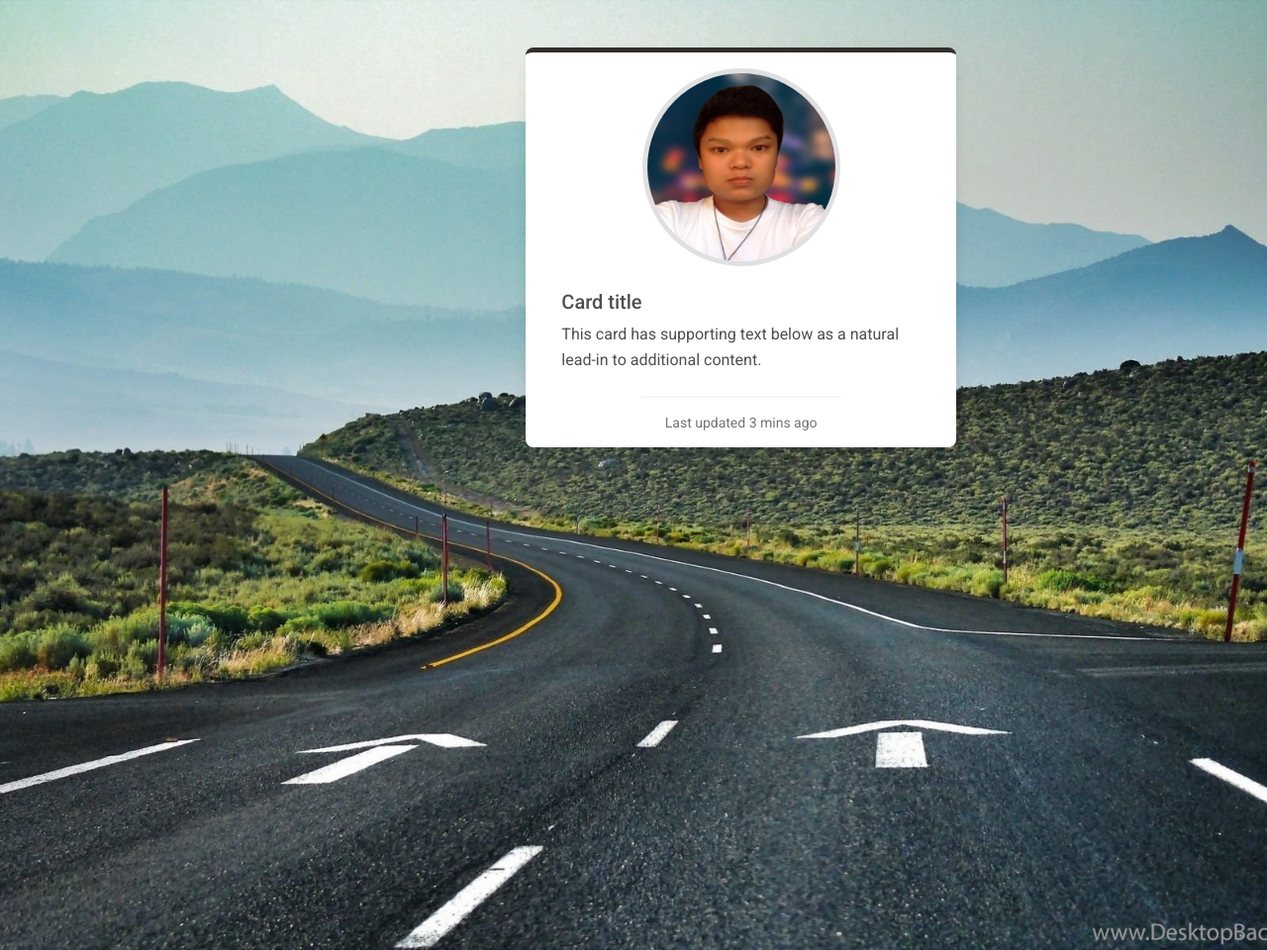
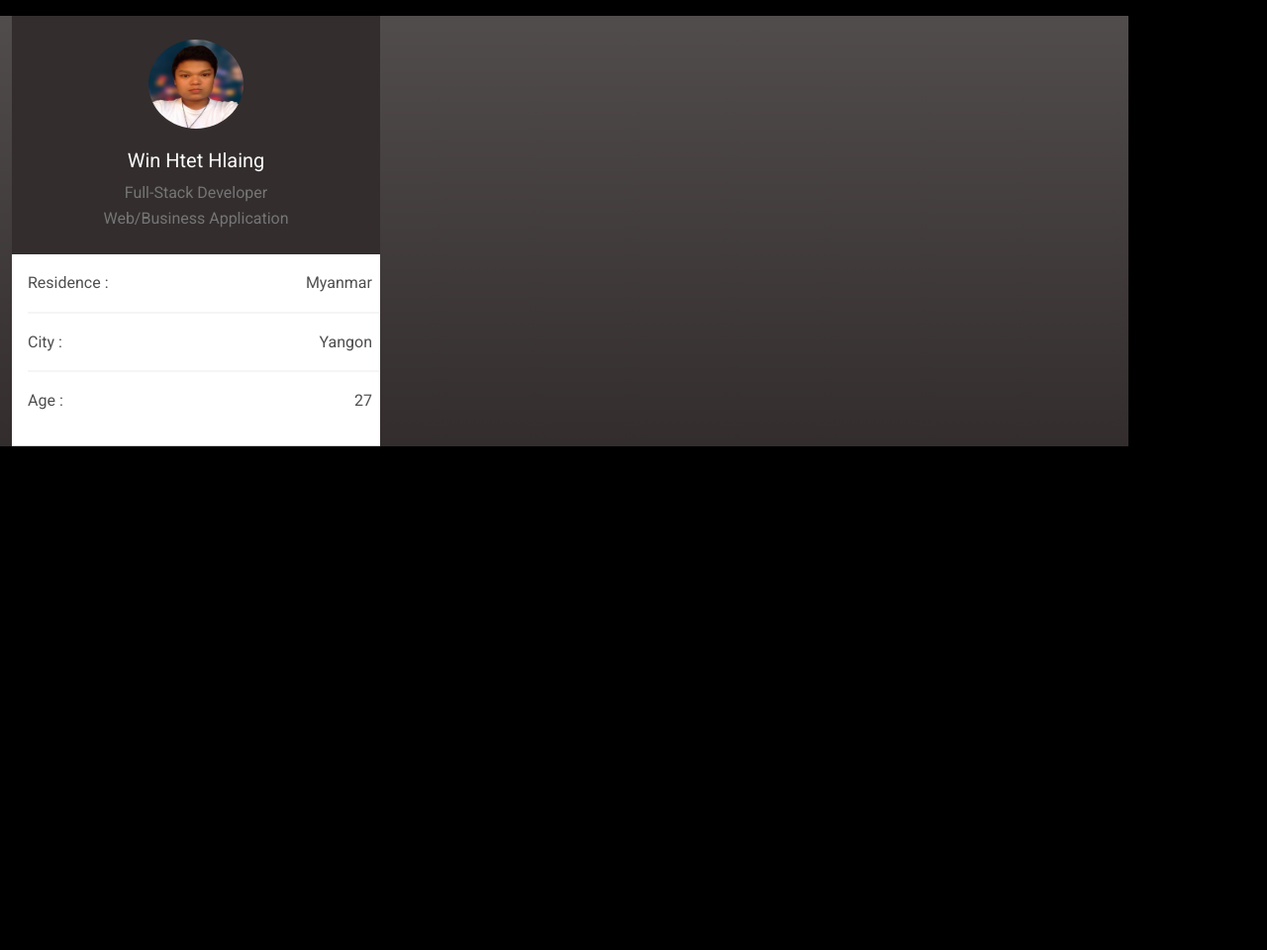
Before and after one commit to Steve-Htet/My_Portfolio, a plain HTML site: page index.html in a window 1280 px wide. Shown: the whole page at 99% size. After the commit the page ends 800 px from the top, so only its background shows below. Drawn offline with nearby package versions, Linux system fonts and the light colour scheme.

Commit message:
'Newedit'

```diff
--- a/index.html
+++ b/index.html
@@ -22,23 +22,38 @@
     <title>My_Portfolio</title>
 </head>
 
-<body>
-      <div class="bg-image" style="background-image: url('img/pic1.jpg'); height: 120vh; position: relative;">
-        <div class="row">
-          <div class="col-md-1 col-lg-2"></div>
-          <div class="col-md-4 col-lg-3"></div>
-          <div class="card col-md-6 col-lg-4 d-flex align-items-center mt-5 border-top border-5 border-dark">
-            <img src="img/propic.jpg" class="card-img-top rounded-circle mt-3 border border-5" style="width: 200px; height:200px;" alt="Los Angeles Skyscrapers"/>
-            <div class="card-body">
-              <h5 class="card-title">Card title</h5>
-              <p class="card-text">This card has supporting text below as a natural lead-in to additional content.</p>
-            </div>
-            <div class="card-footer">
-              <small class="text-muted">Last updated 3 mins ago</small>
-            </div>
-          </div>
-        </div>
-      </div>
+<body class="bg-black">
+  <!-- Left side design -->
+  <div class="container m-0 bg-dark bg-gradient">
+    <!-- top profile  -->
+    <div class="col-md-4 bg-dark">
+       <div class="row mt-3">
+        <img src="img/propic.jpg" class="mx-auto mt-4" style="width: 120px; height:90px; border-radius:50%" alt="mypic">
+        <p class="text-center text-light mt-3 fs-5 mb-1">Win Htet Hlaing</p>
+        <p class="text-center text-muted mb-4">
+          Full-Stack Developer<br>Web/Business Application
+        </p>
+       </div>
+    </div>
+    <div class="col-md-4 bg-white data-mdb-smooth-scroll">
+      <ul class="list-group list-group-light ms-3" style="list-style-type: none;">
+        <li class="list-group-item d-flex justify-content-between">
+          <div>Residence : </div>
+          <span class="me-2">Myanmar</span>
+        </li>
+        <li class="list-group-item d-flex justify-content-between">
+          <div>City : </div>
+          <span class="me-2">Yangon</span>
+        </li><li class="list-group-item d-flex justify-content-between">
+          <div>Age : </div>
+          <span class="me-2">27</span>
+        </li>
+
+      </ul>
+      <hr>
+    </div>
+  </div>
+
 
 
 </body>
```
